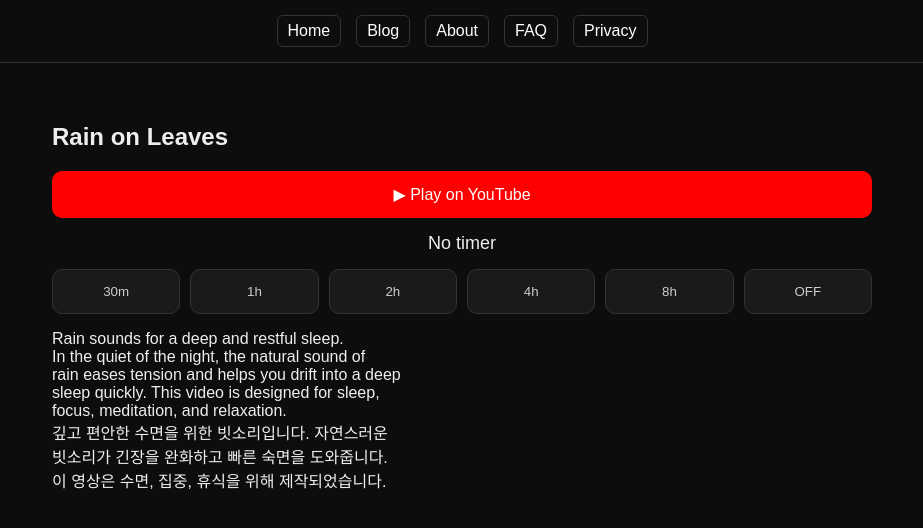
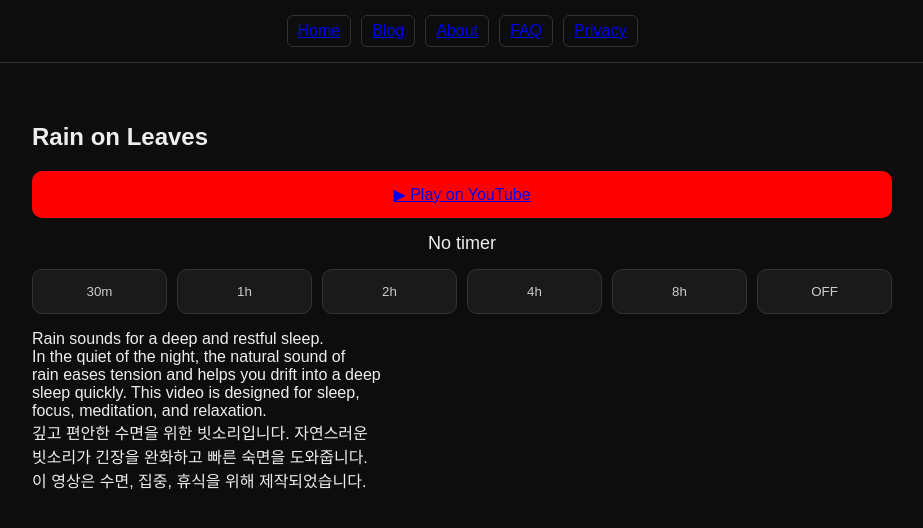
Before and after one commit to choijangwook/rain-deep-sleep, a Jekyll site: the page built from _posts/2026-04-20-Rain on Leaves.md, in a window 1280 px wide. Shown: the top 528 px of the page, without its empty margins (178-1101 px from the left). Built offline with Jekyll 4.4.1, drawn with Linux system fonts in a browser that asks for light colours.

Commit message:
Refactor CSS styles for layout and responsiveness

```diff
--- a/assets/css/style.css
+++ b/assets/css/style.css
@@ -7,52 +7,56 @@
   font-family: Arial, sans-serif;
 }
 
-/* 링크 */
-a, a:visited {
-  color: #fff;
-  text-decoration: none;
-}
-
 /* ===== NAV ===== */
 .nav {
-  border-bottom: 1px solid #333; /* 🔥 외곽선 */
+  border-bottom: 1px solid #333;
 }
 
 .nav-inner {
   display: flex;
   justify-content: center;
-  gap: 15px;
+  gap: 10px;
   padding: 15px;
+  flex-wrap: wrap;
 }
 
 .nav-inner a {
   padding: 6px 10px;
-  border: 1px solid #333; /* 🔥 버튼 느낌 */
+  border: 1px solid #333;
   border-radius: 6px;
 }
 
 /* ===== CONTAINER ===== */
-.container, .main {
+.container {
   max-width: 900px;
-  width: 100%;
   margin: 0 auto;
   padding: 20px;
-  box-sizing: border-box;
 }
 
-/* ===== 썸네일 ===== */
-.post-item {
-  margin-bottom: 20px;
+/* 🔥 핵심: 레이아웃 강제 안정 */
+.main {
+  width: 100%;
+  max-width: 900px;
+  margin: 0 auto;
 }
 
-.post-item img {
-  width: 100%;  /* 🔥 Home 썸네일 복구 */
-  height: auto;
+/* ===== 썸네일 카드 ===== */
+.post-item {
   display: block;
+  width: 100%;
+  margin-bottom: 25px;
 }
 
+/* 🔥 썸네일 정상화 핵심 */
+.post-item img {
+  display: block;
+  width: 100%;
+  height: auto;
+}
+
+/* 🔥 제목 위치 정상 */
 .post-item h2 {
-  margin: 6px 0 0 0; /* 🔥 바로 아래 */
+  margin: 8px 0 0 0;
   font-size: 16px;
 }
 
@@ -78,8 +82,6 @@
   border: 1px solid #333;
   border-radius: 10px;
   cursor: pointer;
-  -webkit-tap-highlight-color: transparent;
-  touch-action: manipulation;
 }
 
 .timer-container button.active {
@@ -98,13 +100,12 @@
   margin-top: 10px;
 }
 
-/* ===== BLOG overflow 해결 ===== */
-.main, .container {
-  overflow-x: hidden;
-}
+/* ===== 모바일 ===== */
+@media (max-width: 768px) {
 
-/* ===== MOBILE ===== */
-@media (max-width: 768px) {
+  .container, .main {
+    padding: 15px;
+  }
 
   .timer-container {
     flex-direction: column;
```
